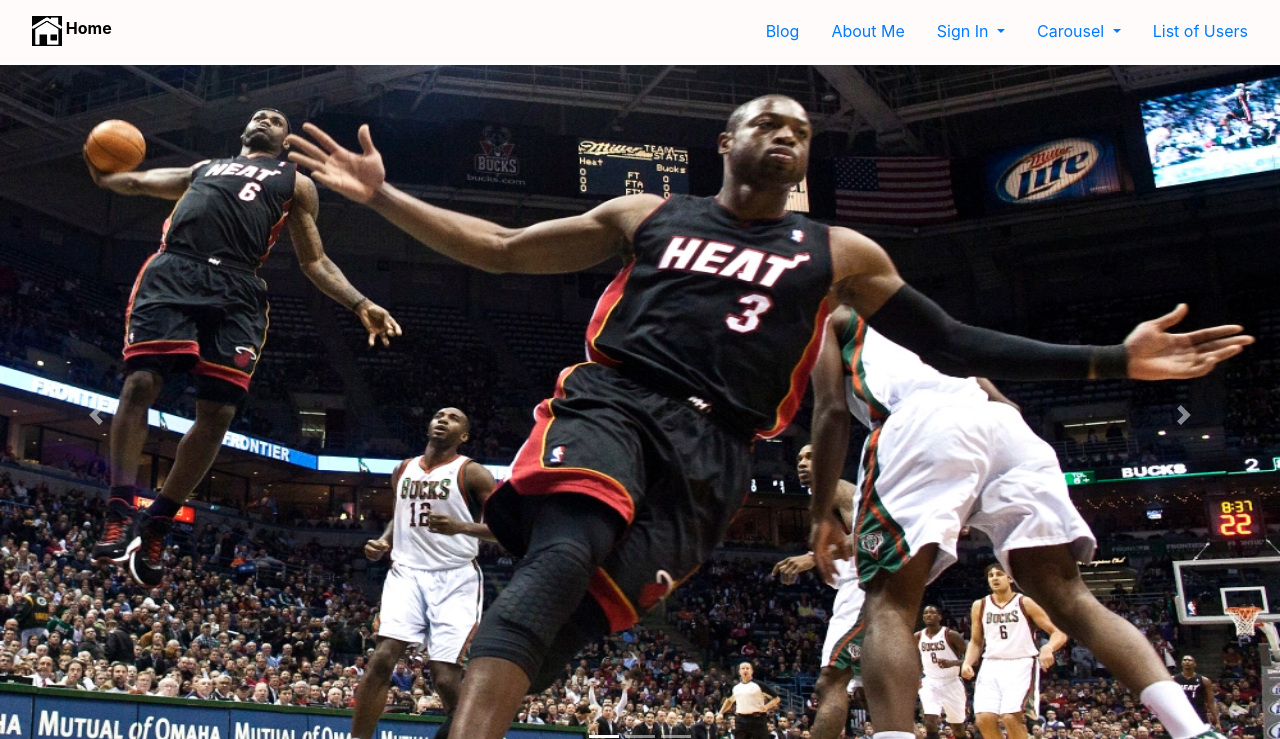
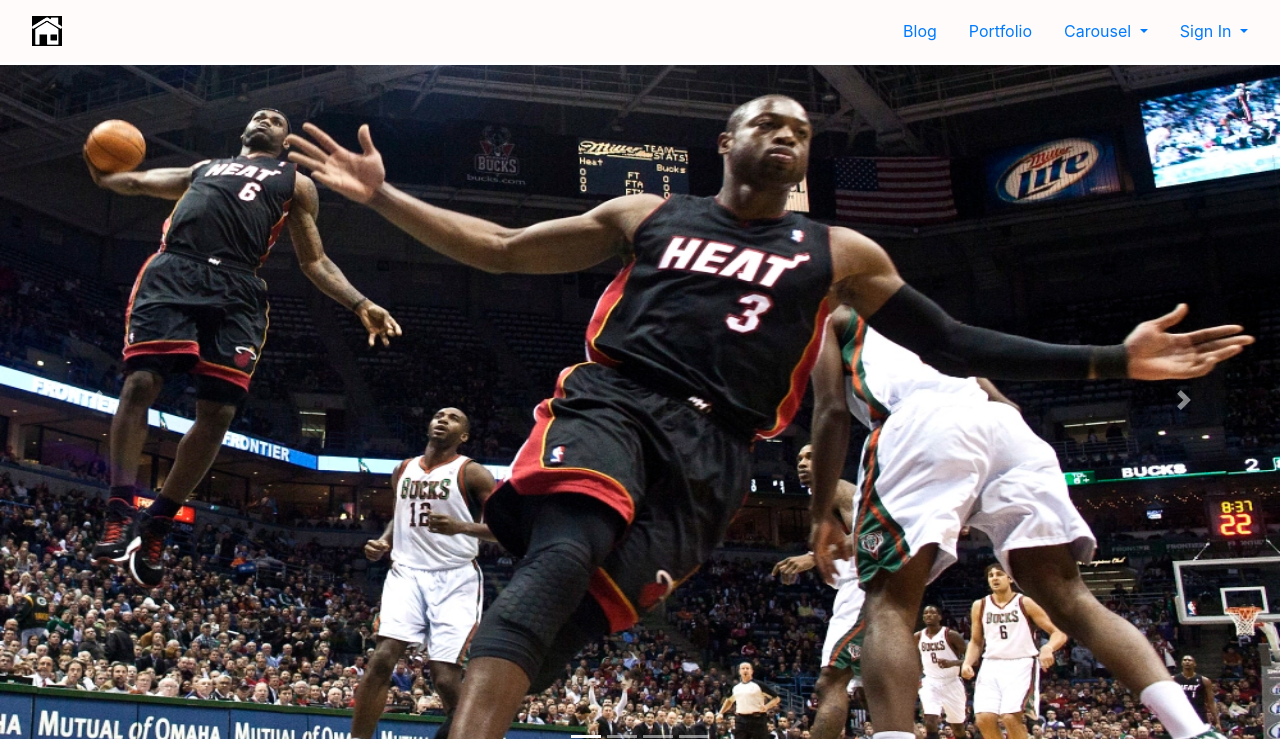
Before and after one commit to andyz123/AndyZhengBlog, a Flask app: page /goat in a window 1280 px wide. Shown: the top 739 px of the page. Run offline with Flask 2, Linux system fonts and the light colour scheme; some libraries are stand-ins or nearby versions.

Commit message:
Moved items around. Small update.

```diff
--- a/BlogWebsiteProject/socialblogproject/templates/base.html
+++ b/BlogWebsiteProject/socialblogproject/templates/base.html
@@ -14,15 +14,35 @@
 	<nav class="navbar fixed-top navbar-light"  id="baseNavbar">
 		<li class ='nav-link'>
 			<a href="{{url_for('core.index')}}">
-				<img src="/static/pics/home.png" width="30" height="30" class="d-inline-block align-top" alt=""><b><font color ='black'> Home</font></b></a>
+				<img src="/static/pics/home.png" width="30" height="30" class="d-inline-block align-top" alt=""><b></b></a>
 		</li>
 		<ul class="nav justify-content-end">
 		<li class ='nav-link'>
 			<a href="{{url_for('core.blog')}}">Blog</a>
 		</li>
 		<li class ='nav-link'>
-			<a href="{{url_for('core.about')}}">About Me</a>
+			<a href="{{url_for('core.about')}}">Portfolio</a>
 		</li>
+
+		<li class="nav-item dropdown">
+        <a class="nav-link dropdown-toggle" href="#" id="carousel" role="button" data-toggle="dropdown" aria-haspopup="true" aria-expanded="false">
+          Carousel
+        </a>
+        <div class="dropdown-menu" aria-labelledby="carousel">
+			<a class="dropdown-item" href="{{url_for('core.animals')}}">Animals</a>
+			<div class="dropdown-divider"></div>
+
+			<a class="dropdown-item" href="{{url_for('core.nature')}}">Nature</a>
+			<div class="dropdown-divider"></div>
+
+			<a class="dropdown-item" href="{{url_for('core.headphones')}}">Headphones</a>
+			<div class="dropdown-divider"></div>
+
+			<a class="dropdown-item" href="{{url_for('core.technology')}}">Technology</a>
+			{% if current_user.is_authenticated %}
+			<div class="dropdown-divider"></div>
+			<a class="dropdown-item" href="{{url_for('core.goat')}}">GOAT</a>
+			{% endif %}
 
 		{% if current_user.is_authenticated %}
 		<li class= 'nav-link'>
@@ -52,28 +72,10 @@
 
 		{% endif %}
 
-		<li class="nav-item dropdown">
-        <a class="nav-link dropdown-toggle" href="#" id="carousel" role="button" data-toggle="dropdown" aria-haspopup="true" aria-expanded="false">
-          Carousel
-        </a>
-        <div class="dropdown-menu" aria-labelledby="carousel">
-			<a class="dropdown-item" href="{{url_for('core.animals')}}">Animals</a>
-			<div class="dropdown-divider"></div>
 
-			<a class="dropdown-item" href="{{url_for('core.nature')}}">Nature</a>
-			<div class="dropdown-divider"></div>
-
-			<a class="dropdown-item" href="{{url_for('core.headphones')}}">Headphones</a>
-			<div class="dropdown-divider"></div>
-
-			<a class="dropdown-item" href="{{url_for('core.technology')}}">Technology</a>
-			{% if current_user.is_authenticated %}
-			<div class="dropdown-divider"></div>
-			<a class="dropdown-item" href="{{url_for('core.goat')}}">GOAT</a>
-			{% endif %}
-		<li class ='nav-link'>
-			<a href="{{url_for('users.list_of_users')}}">List of Users</a>
-		</li>
+		<!-- <li class ='nav-link'>
+			<a href="{{url_for('users.list_of_users')}}">List</a>
+		</li> -->
 	</ul>
 	</nav>
 
--- a/BlogWebsiteProject/socialblogproject/templates/goat.html
+++ b/BlogWebsiteProject/socialblogproject/templates/goat.html
@@ -6,6 +6,7 @@
     <li data-target="#carouselExampleIndicators" data-slide-to="0" class="active"></li>
     <li data-target="#carouselExampleIndicators" data-slide-to="1"></li>
     <li data-target="#carouselExampleIndicators" data-slide-to="2"></li>
+    <li data-target="#carouselExampleIndicators" data-slide-to="3"></li>
   </ol>
   <div class="carousel-inner">
     <div class="carousel-item active" data-interval="5000">
@@ -25,6 +26,15 @@
       <div class="container" align="center">
 <span class="badge badge-info">All credits to Getty-Images/Ronald Martinez for the photo.</span>
 </div>
+</div>
+<div class="carousel-item" data-interval="5000">
+      <img src="static/pics/goat4.jpg" class="d-block w-100" alt="..." height="675">
+      <div class="container" align="center">
+<span class="badge badge-info">Found on /r/nba</span>
+</div>
+    </div>
+    </div>
+
     </div>
   </div>
   <a class="carousel-control-prev" href="#carouselExampleIndicators" role="button" data-slide="prev">
```
Also changed, not shown: BlogWebsiteProject/socialblogproject/static/pics/goat4.jpg (added).
